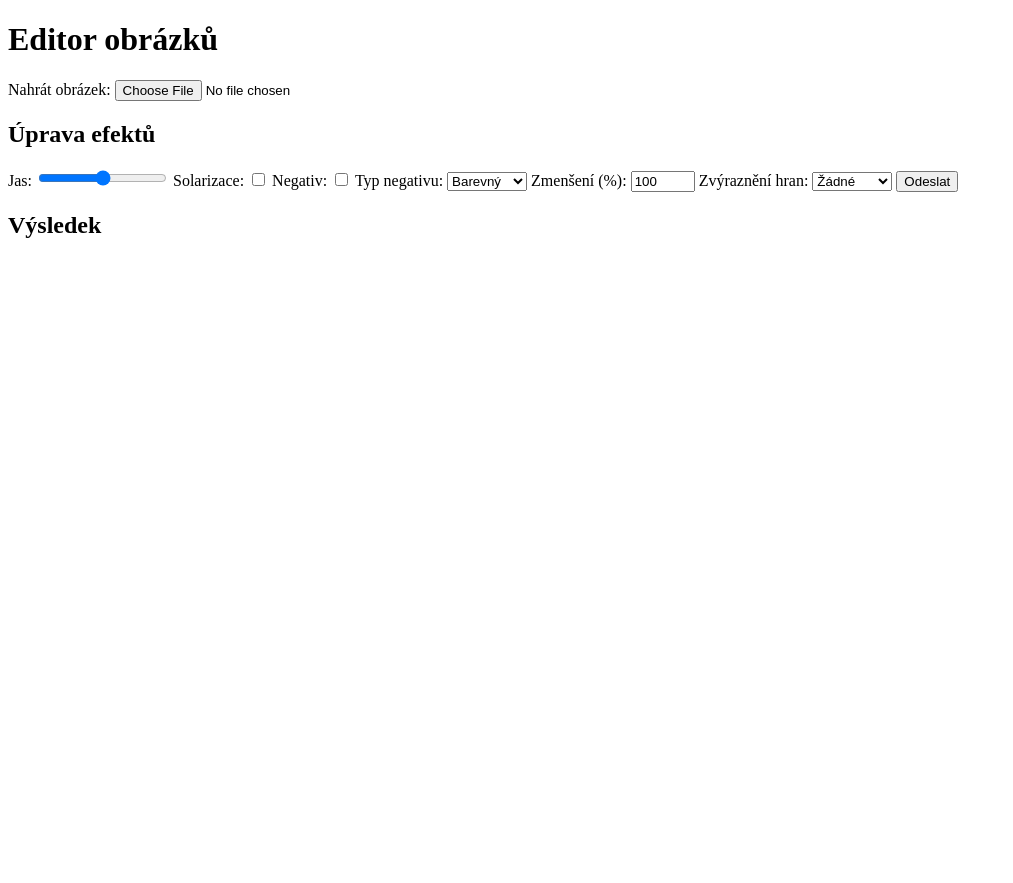
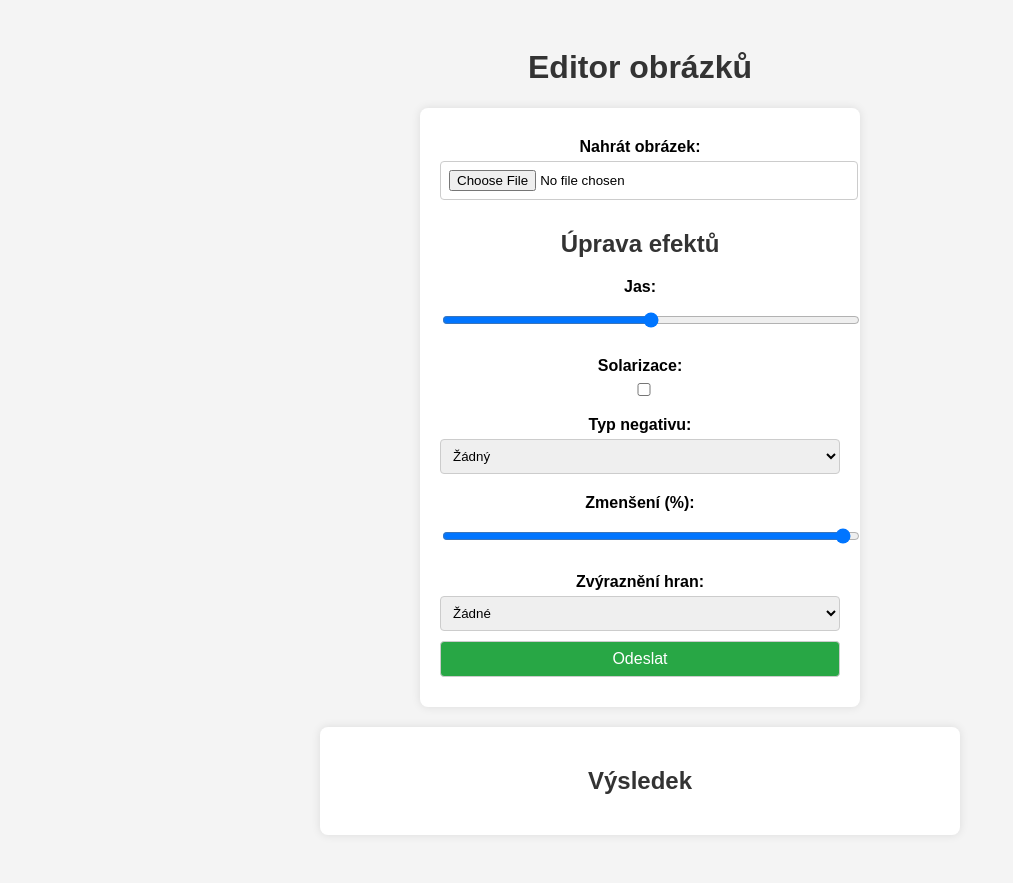
Before and after one commit to MariaFall/PythonSemestralka, a Flask app: page / in a window 1280 px wide. Shown: the whole page, without its empty margins (0-1013 px from the left). Before the commit the page ends 238 px from the top, so only its background shows below. Run offline with Flask 3, Linux system fonts and the light colour scheme.

Commit message:
started CSS styling and fixed min value for resize to 1

```diff
--- a/MFsemestralka/app.py
+++ b/MFsemestralka/app.py
@@ -31,6 +31,7 @@ def apply_negative(image: Image.Image, negative_type: str) -> Image.Image:
     Apply negative effect to an image.
     - 'color': Full color inversion
     - 'bw': Convert to grayscale before inversion
+    - 'none': No negative effect
     """
     img_array = np.array(image)
 
@@ -38,14 +39,16 @@ def apply_negative(image: Image.Image, negative_type: str) -> Image.Image:
         grayscale = np.dot(img_array[..., :3], [0.299, 0.587, 0.114]).astype(np.uint8)
         negative_array = 255 - grayscale
         return Image.fromarray(negative_array, mode="L")  # "L" mode = grayscale
+    elif negative_type == "color":
+        negative_array = 255 - img_array
+        return Image.fromarray(negative_array.astype(np.uint8))
 
-    negative_array = 255 - img_array
-    return Image.fromarray(negative_array.astype(np.uint8))
+    return image  # Return original if no negative effect is applied
 
 
 def resize_image(image: Image.Image, resize_percent: int) -> Image.Image:
     """
-    Resize the image by a given percentage (1-100% of the original size).
+    Resize the image by a given percentage (0-100% of the original size).
     """
     if resize_percent < 1 or resize_percent > 100:
         return image  # Ignore invalid resize values
@@ -55,35 +58,11 @@ def resize_image(image: Image.Image, resize_percent: int) -> Image.Image:
     return image.resize(new_size, Image.Resampling.LANCZOS)
 
 
-def convolve(image: np.ndarray, kernel: np.ndarray) -> np.ndarray:
-    """
-    Perform 2D convolution using NumPy vectorization.
-    - Uses efficient striding instead of explicit loops.
-    - Applies convolution on the entire image at once.
-    """
-    kernel_size = kernel.shape[0]
-    pad_size = kernel_size // 2  # Padding size for kernel alignment
-    padded = np.pad(image, pad_size, mode='reflect')  # Reflective padding
-
-    # Extract patches using NumPy strides for fast convolution
-    shape = (
-        image.shape[0], image.shape[1], kernel_size, kernel_size
-    )
-    strides = (
-        padded.strides[0], padded.strides[1], padded.strides[0], padded.strides[1]
-    )
-    patches = np.lib.stride_tricks.as_strided(padded, shape=shape, strides=strides)
-
-    # Apply convolution using NumPy broadcasting
-    convolved = np.einsum('ijkl,kl->ij', patches, kernel, optimize=True)
-    return np.clip(convolved, 0, 255).astype(np.uint8)
-
-
 def apply_edge_detection(image: Image.Image, method: str) -> Image.Image:
     """
-    Edge detection using optimized NumPy-based convolution.
-    - 'sobel': Sobel filter (gradient-based)
-    - 'laplacian': Laplacian filter (second derivative)
+    Edge detection using NumPy-based convolution.
+    - 'sobel': Sobel filter
+    - 'laplacian': Laplacian filter
     """
     img_array = np.array(image.convert("L"), dtype=np.float32)  # Convert to grayscale
 
@@ -92,23 +71,30 @@ def apply_edge_detection(image: Image.Image, method: str) -> Image.Image:
     sobel_y = np.array([[-1, -2, -1], [0, 0, 0], [1, 2, 1]], dtype=np.float32)
     laplacian_kernel = np.array([[0, 1, 0], [1, -4, 1], [0, 1, 0]], dtype=np.float32)
 
+    def convolve(image, kernel):
+        """Efficient 2D convolution using NumPy."""
+        kernel_size = kernel.shape[0]
+        pad_size = kernel_size // 2
+        padded = np.pad(image, pad_size, mode='reflect')
+        shape = (image.shape[0], image.shape[1], kernel_size, kernel_size)
+        strides = (padded.strides[0], padded.strides[1], padded.strides[0], padded.strides[1])
+        patches = np.lib.stride_tricks.as_strided(padded, shape=shape, strides=strides)
+        return np.clip(np.einsum('ijkl,kl->ij', patches, kernel, optimize=True), 0, 255).astype(np.uint8)
+
     if method == "sobel":
         edges_x = convolve(img_array, sobel_x)
         edges_y = convolve(img_array, sobel_y)
-        edges = np.hypot(edges_x, edges_y)  # Compute gradient magnitude
+        edges = np.hypot(edges_x, edges_y)
     elif method == "laplacian":
         edges = convolve(img_array, laplacian_kernel)
     else:
         return image  # Return original if no valid method is chosen
 
-    # Normalize and convert back to uint8
     edges = np.clip(edges / edges.max() * 255, 0, 255).astype(np.uint8)
     return Image.fromarray(edges, mode="L")  # Return grayscale image with detected edges
 
 
-
-
-def process_image(image_file, brightness, solarization, negative, negative_type, resize_percent, edge_detection):
+def process_image(image_file, brightness, solarization, negative_type, resize_percent, edge_detection):
     """
     Process the image by applying brightness, solarization, negative effects, resizing, and edge detection.
     """
@@ -123,7 +109,7 @@ def process_image(image_file, brightness, solarization, negative, negative_type,
     if solarization:
         image = apply_solarization(image)
 
-    if negative:
+    if negative_type != "none":
         image = apply_negative(image, negative_type)
 
     if edge_detection and edge_detection != "none":
@@ -145,16 +131,14 @@ def upload():
     image_file = request.files['image']
     brightness = int(request.form.get('brightness', 0))
     solarization = 'solarization' in request.form
-    negative = 'negative' in request.form
-    negative_type = request.form.get('negative-type', 'color')
-    resize_percent = int(request.form.get('resize', 100))
+    negative_type = request.form.get('negative-type', 'none')  # Default to no negative
+    resize_percent = int(request.form.get('resize', 100))  # Default to 100% (no resizing)
     edge_detection = request.form.get('edge-detection', 'none')
 
     if image_file.filename == '':
         return "No selected file", 400
 
-    processed_image = process_image(image_file, brightness, solarization, negative, negative_type, resize_percent,
-                                    edge_detection)
+    processed_image = process_image(image_file, brightness, solarization, negative_type, resize_percent, edge_detection)
 
     img_io = io.BytesIO()
     processed_image.save(img_io, format="PNG")
--- a/MFsemestralka/templates/index.html
+++ b/MFsemestralka/templates/index.html
@@ -4,16 +4,68 @@
     <meta charset="UTF-8">
     <meta name="viewport" content="width=device-width, initial-scale=1.0">
     <title>Úprava obrázků</title>
+    <style>
+        body {
+            font-family: Arial, sans-serif;
+            background-color: #f4f4f4;
+            text-align: center;
+            padding: 20px;
+        }
+        h1, h2 {
+            color: #333;
+        }
+        form {
+            background: white;
+            padding: 20px;
+            border-radius: 8px;
+            box-shadow: 0 0 10px rgba(0, 0, 0, 0.1);
+            max-width: 400px;
+            margin: 20px auto;
+        }
+        label {
+            display: block;
+            margin: 10px 0 5px;
+            font-weight: bold;
+        }
+        input, select, button {
+            width: 100%;
+            padding: 8px;
+            margin-bottom: 10px;
+            border: 1px solid #ccc;
+            border-radius: 4px;
+        }
+        button {
+            background-color: #28a745;
+            color: white;
+            cursor: pointer;
+            font-size: 16px;
+        }
+        button:hover {
+            background-color: #218838;
+        }
+        .image-container {
+            margin-top: 20px;
+            display: flex;
+            justify-content: center;
+            align-items: center;
+            flex-direction: column;
+            padding: 20px;
+            background: white;
+            border-radius: 8px;
+            box-shadow: 0 0 10px rgba(0, 0, 0, 0.1);
+            max-width: 600px;
+            margin: 20px auto;
+        }
+        img {
+            max-width: 100%;
+            border-radius: 8px;
+            box-shadow: 0 0 10px rgba(0, 0, 0, 0.2);
+            display: none;
+        }
+    </style>
     <script>
         document.addEventListener("DOMContentLoaded", function() {
             const form = document.getElementById("image-form");
-            const imageInput = document.getElementById("image-upload");
-            const brightnessInput = document.getElementById("brightness");
-            const solarizationInput = document.getElementById("solarization");
-            const negativeInput = document.getElementById("negative");
-            const negativeTypeInput = document.getElementById("negative-type");
-            const resizeInput = document.getElementById("resize");
-            const edgeDetectionInput = document.getElementById("edge-detection");
             const resultImage = document.getElementById("processed-image");
 
             form.addEventListener("submit", function(event) {
@@ -48,17 +100,15 @@
         <label for="solarization">Solarizace:</label>
         <input type="checkbox" id="solarization" name="solarization" value="1">
 
-        <label for="negative">Negativ:</label>
-        <input type="checkbox" id="negative" name="negative" value="1">
-
         <label for="negative-type">Typ negativu:</label>
         <select id="negative-type" name="negative-type">
+            <option value="none">Žádný</option>
             <option value="color">Barevný</option>
             <option value="bw">Černobílý</option>
         </select>
 
         <label for="resize">Zmenšení (%):</label>
-        <input type="number" id="resize" name="resize" min="1" max="100" value="100">
+        <input type="range" id="resize" name="resize" min="1" max="100" value="100">
 
         <label for="edge-detection">Zvýraznění hran:</label>
         <select id="edge-detection" name="edge-detection">
@@ -70,7 +120,9 @@
         <button type="submit">Odeslat</button>
     </form>
 
-    <h2>Výsledek</h2>
-    <img id="processed-image" src="#" alt="Výsledek" style="display:none;">
+    <div class="image-container">
+        <h2>Výsledek</h2>
+        <img id="processed-image" src="#" alt="Výsledek">
+    </div>
 </body>
 </html>
```
